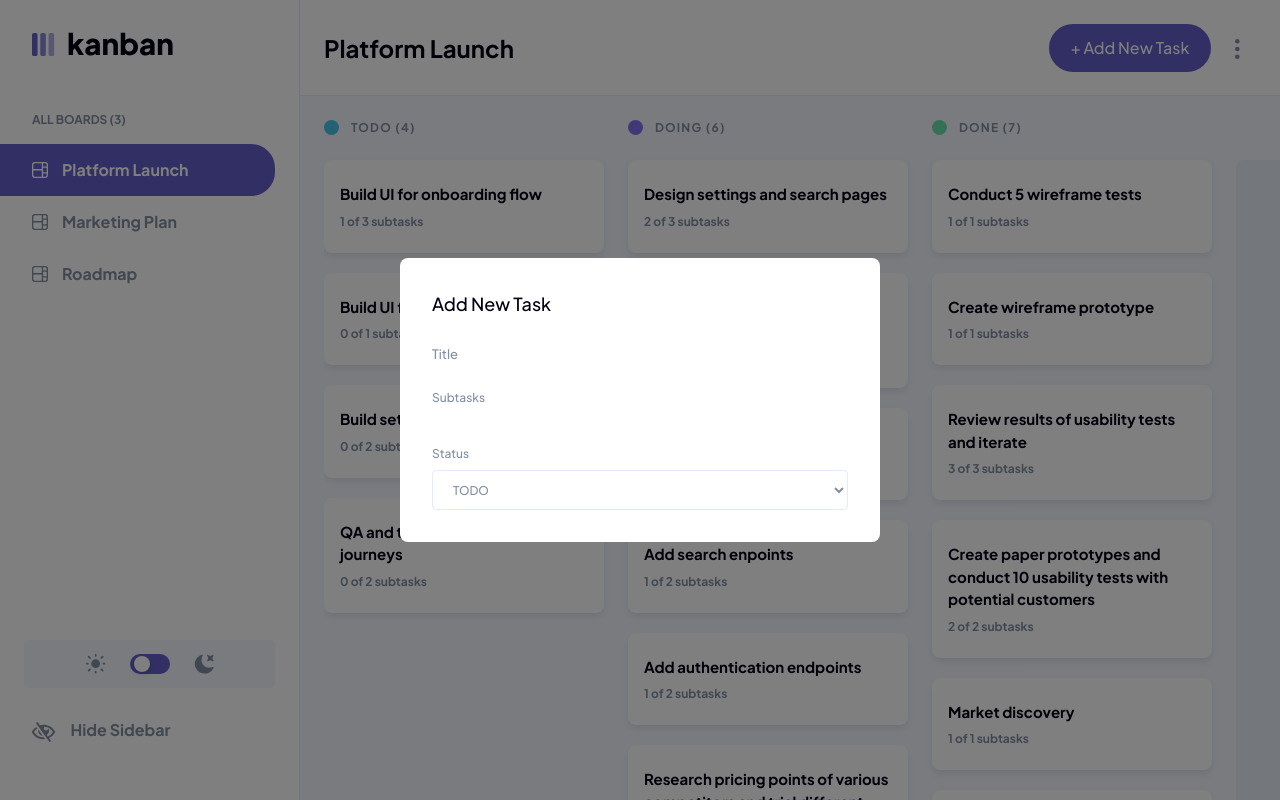
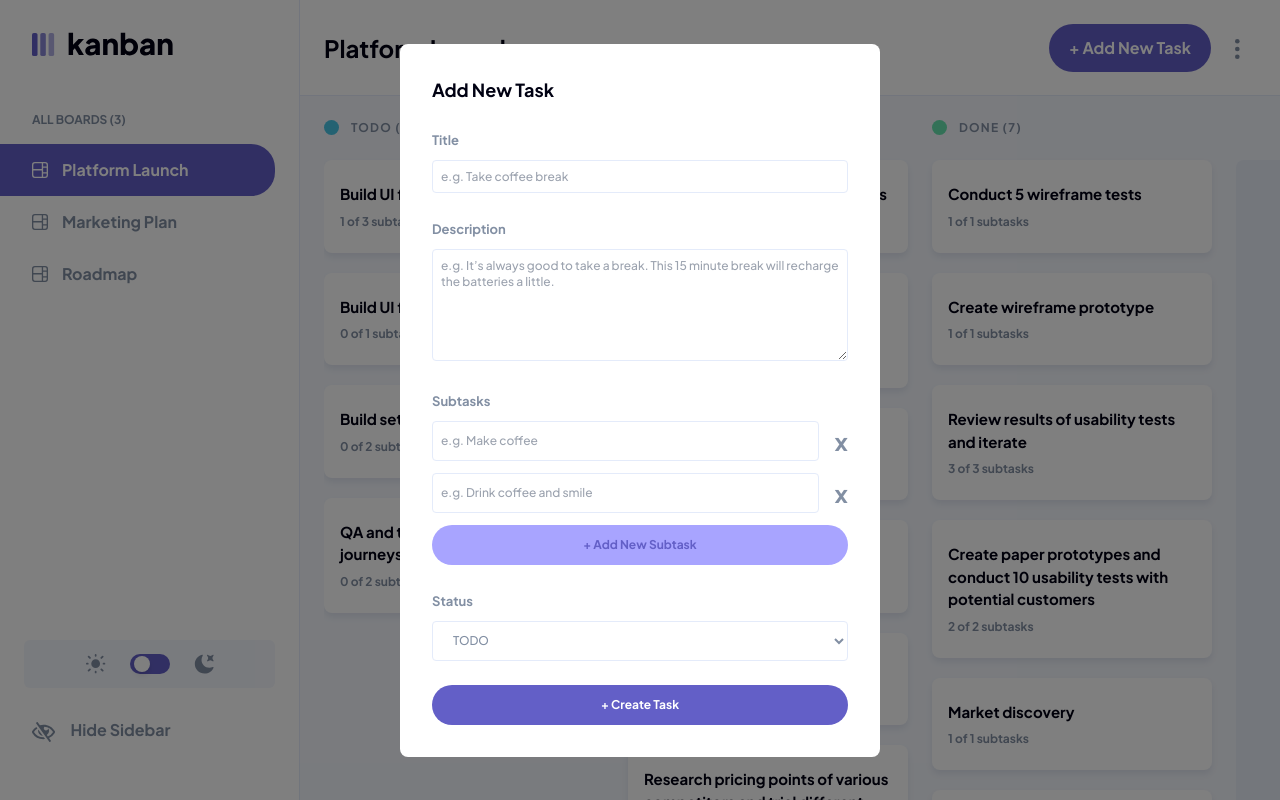
Before and after one commit to GregNicholas/Kanban-guru, a React (Create React App) app: page / in a window 1280 px wide. Both pictures are taken after a click on the button "+ Add New Task". Built offline with nearby package versions, Linux system fonts and the light colour scheme.

Commit message:
TaskForm work

```diff
--- a/src/components/Button.tsx
+++ b/src/components/Button.tsx
@@ -2,12 +2,15 @@ import React from 'react'
 
 type ButtonProps = {
     text: string;
-    onClick?: (e: any) => void;
+    onClick: (e: any) => void;
+    primary?: boolean
 }
 
-const Button = ({ text, onClick }:ButtonProps) => {
+const Button = ({ text, onClick, primary=true }:ButtonProps) => {
+  const color = primary ? "text-white bg-main-purple hover:bg-main-purple-hover active:bg-white active:border active:text-main-purple"
+                        : "text-main-purple bg-main-purple-hover dark:bg-white"
   return (
-    <button className="text-white rounded-3xl bg-main-purple px-4 py-3 min-w-[162px] hover:bg-main-purple-hover active:bg-white active:border active:text-main-purple"
+    <button type="submit" className={`${color} font-bold rounded-3xl px-4 py-3 min-w-[162px]`}
       onClick={onClick}
     >
         {text}
--- a/src/components/Header/Header.tsx
+++ b/src/components/Header/Header.tsx
@@ -2,7 +2,7 @@ import { useState } from 'react'
 import Button from '../Button'
 import Logo from '../Logo'
 import EditModal from '../EditModal'
-import TaskForm from '../TaskForm'
+import TaskForm from '../TaskForm/TaskForm'
 import { Board } from '../../types'
 
 type HeaderProps = {
--- a/src/components/TaskForm.tsx
+++ /dev/null
@@ -1,33 +0,0 @@
-import React, { useState } from 'react'
-import ModalContainer from './ModalContainer'
-import Select from './Select'
-
-const TaskForm = () => {
-  const [currentStatus, setCurrentStatus] = useState('TODO')
-
-  const handleStatusChange = (e: React.ChangeEvent<HTMLSelectElement>) => {
-    setCurrentStatus(e.target.value)
-  }
-
-  return (
-    <ModalContainer>
-        <div
-          className="opacity-100 w-120 p-8 bg-white dark:bg-d-gray rounded-lg"
-          onClick={(e) => e.stopPropagation()}
-        >
-            <h3 className="text-lg text-black mb-6 dark:text-white">Add New Task</h3>
-          <p className="text-[13px] font-medium mb-6 leading-6">Title</p>
-          <div className="flex flex-col mb-6">
-          <h5 className="mb-4">Subtasks</h5>
-
-          </div>
-          <div>
-            <h5 className="mb-2">Status</h5>
-            <Select currentStatus={currentStatus} handleStatusChange={handleStatusChange} columns={['TODO', 'DONE']} />
-          </div>
-        </div>
-    </ModalContainer>
-  )
-}
-
-export default TaskForm
--- /dev/null
+++ b/src/components/TaskForm/FormHeading.tsx
@@ -0,0 +1,9 @@
+
+
+const FormHeading = ({text}:{text:string}) => {
+  return (
+    <h5 className="text-[13px] mb-2 leading-6 text-m-gray font-bold dark:text-white">{text}</h5>
+  )
+}
+
+export default FormHeading
--- /dev/null
+++ b/src/components/TaskForm/TaskForm.tsx
@@ -0,0 +1,59 @@
+import React, { useState } from 'react'
+import ModalContainer from '../ModalContainer'
+import Select from '../Select'
+import Button from '../Button'
+import FormHeading from './FormHeading'
+
+const TaskForm = () => {
+  const [currentStatus, setCurrentStatus] = useState('TODO')
+  const [subtaskInputs, setSubtaskInputs] = useState([{title: '', placeHolder: 'e.g. Make coffee'}, {title: '', placeHolder: 'e.g. Drink coffee and smile'}])
+
+  const handleStatusChange = (e: React.ChangeEvent<HTMLSelectElement>) => {
+    setCurrentStatus(e.target.value)
+  }
+
+  return (
+    <ModalContainer>
+        <div
+          className="opacity-100 w-120 p-8 bg-white dark:bg-d-gray rounded-lg"
+          onClick={(e) => e.stopPropagation()}
+        >
+          <form>
+            <h3 className="text-lg text-black mb-6 dark:text-white font-bold">Add New Task</h3>
+            <FormHeading text="Title" />
+            <input className="h-full w-full mr-4 mb-6 p-2 border border-l-lines dark:border-m-gray rounded dark:bg-d-gray" type="text" placeholder="e.g. Take coffee break" />
+            <FormHeading text="Description" />
+            <textarea
+              className="h-28 w-full mr-4 mb-6 p-2 border border-l-lines dark:border-m-gray rounded dark:bg-d-gray"
+              placeholder="e.g. It’s always good to take a break. This 15 minute break will recharge the batteries a little."
+            />
+
+            <div className="flex flex-col mb-6">
+            <FormHeading text="Subtasks" />
+            {
+              subtaskInputs.map((data, index)=>{
+                  const {title, placeHolder}= data;
+                  return(
+                    <div className="h-10 flex items-center w-full mb-3" key={index}>
+                    <input className="h-full w-full mr-4 p-2 border border-l-lines dark:border-m-gray rounded dark:bg-d-gray" type="text" placeholder={placeHolder} />
+                    {(subtaskInputs.length!==1)? <button className="text-2xl font-bold" onClick={()=> console.log("REMOVE INPUT")}>x</button>:''}
+                    </div>
+                  )
+              })
+            }
+            <Button text="+ Add New Subtask" onClick={() => console.log("add new subtask")} primary={false} />
+            </div>
+            <div className="mb-6">
+            <FormHeading text="Status" />
+              <Select currentStatus={currentStatus} handleStatusChange={handleStatusChange} columns={['TODO', 'DONE']} />
+            </div>
+            <div className="flex flex-col">
+              <Button text="+ Create Task" onClick={() => console.log("Create TASK")} />
+            </div>
+          </form>
+        </div>
+    </ModalContainer>
+  )
+}
+
+export default TaskForm
```
